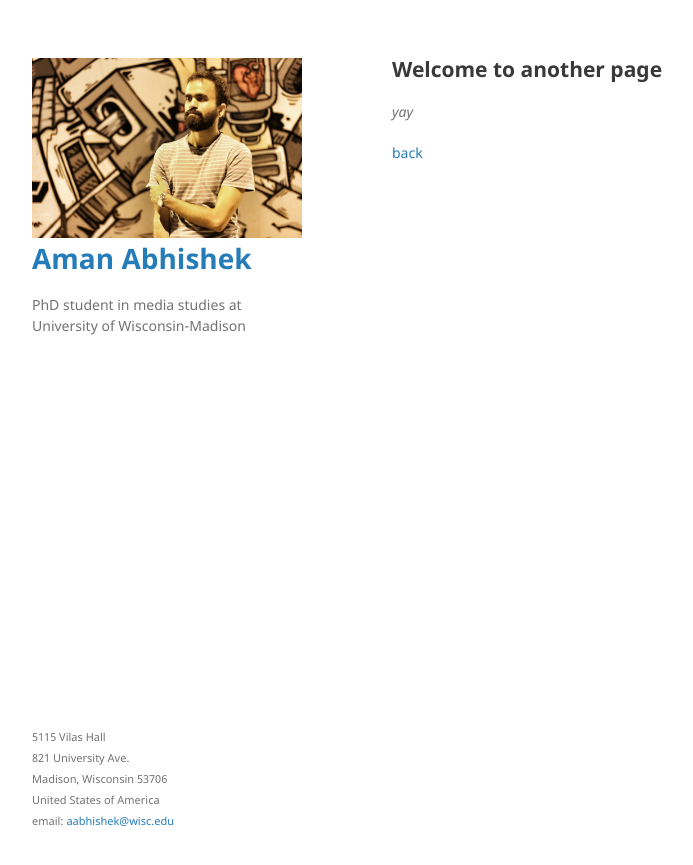
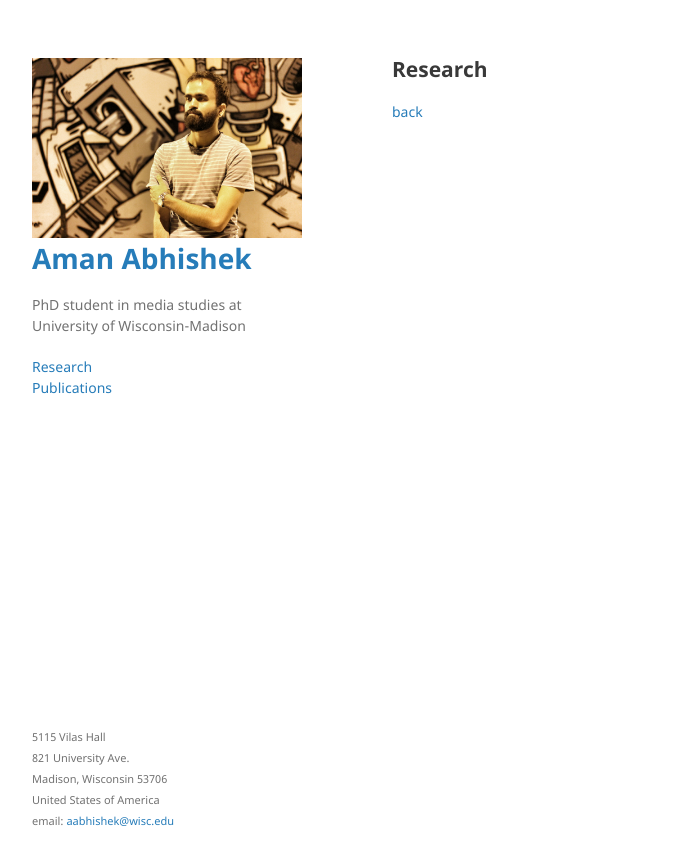
Before and after one commit to aman-abhishek/aman-abhishek.github.io, a Jekyll site: the page built from research.md, in a window 1280 px wide. Shown: the top 865 px of the page, without its empty margins (178-871 px from the left). Built offline with Jekyll 4.4.1, drawn with Linux system fonts in a browser that asks for light colours; our own code applies the rules of GitHub Pages for plain Markdown files.

Commit message:
added publications and other pages

```diff
--- a/_layouts/default.html
+++ b/_layouts/default.html
@@ -23,10 +23,19 @@
 
         <p>{{ site.description | default: site.github.project_tagline }}</p>
 
-        {% if site.github.is_project_page %}
+<!--         {% if site.github.is_project_page %}
         <p class="view"><a href="{{ site.github.repository_url }}">View the Project on GitHub <small>{{ site.github.repository_nwo }}</small></a></p>
-        {% endif %}
-
+        {% endif %} -->
+        <div>
+          <a href="https://aman-abhishek.github.io/research.html">Research</a>
+          <br>
+          <a href="https://aman-abhishek.github.io/publications.html">Publications</a>
+          <br>
+          <!-- <a href="https://aman-abhishek.github.io/duniya.html">दुनिया</a> -->
+        </div>
+<!--         <p class="view"><a href="https://aman-abhishek.github.io/research.html">Research</a></p>
+        <p class="view"><a href="https://aman-abhishek.github.io/publications.html">Publications</a></p>
+ -->
         <!-- {% if site.github.is_user_page %}
         <p class="view"><a href="{{ site.github.owner_url }}">View My GitHub Profile</a></p>
         {% endif %} -->
@@ -48,8 +57,19 @@
         {% if site.github.is_project_page %}
         <p>This project is maintained by <a href="{{ site.github.owner_url }}">{{ site.github.owner_name }}</a></p>
         {% endif %}
-        <p><small></small></p>
-        <p><small>5115 Vilas Hall <br>821 University Ave.<br>Madison, Wisconsin 53706<br>United States of America<br>email: <a href="mailto:aabhishek@wisc.edu">aabhishek@wisc.edu</a></small></p>
+        <!-- <p><small>5115 Vilas Hall <br>821 University Ave.<br>Madison, Wisconsin 53706<br>United States of America<br>email: <a href="mailto:aabhishek@wisc.edu">aabhishek@wisc.edu</a></small></p> -->
+        <div>
+          <small>
+            5115 Vilas Hall
+            <br>
+            821 University Ave.
+            <br>
+            Madison, Wisconsin 53706
+            <br>
+            United States of America
+            <br>
+            email: <a href="mailto:aabhishek@wisc.edu">aabhishek@wisc.edu</a></small></p>
+        </div>
       </footer>
     </div>
     <script src="{{ "/assets/js/scale.fix.js" | relative_url }}"></script>
--- a/another-page.md
+++ b/research.md
@@ -2,8 +2,7 @@
 layout: default
 ---
 
-## Welcome to another page
+## Research
 
-_yay_
 
 [back](./)
```
Also changed, not shown: duniya.md (added, +3 -0 lines), index.md (+3 -1 lines), publications.md (added, +17 -0 lines).
